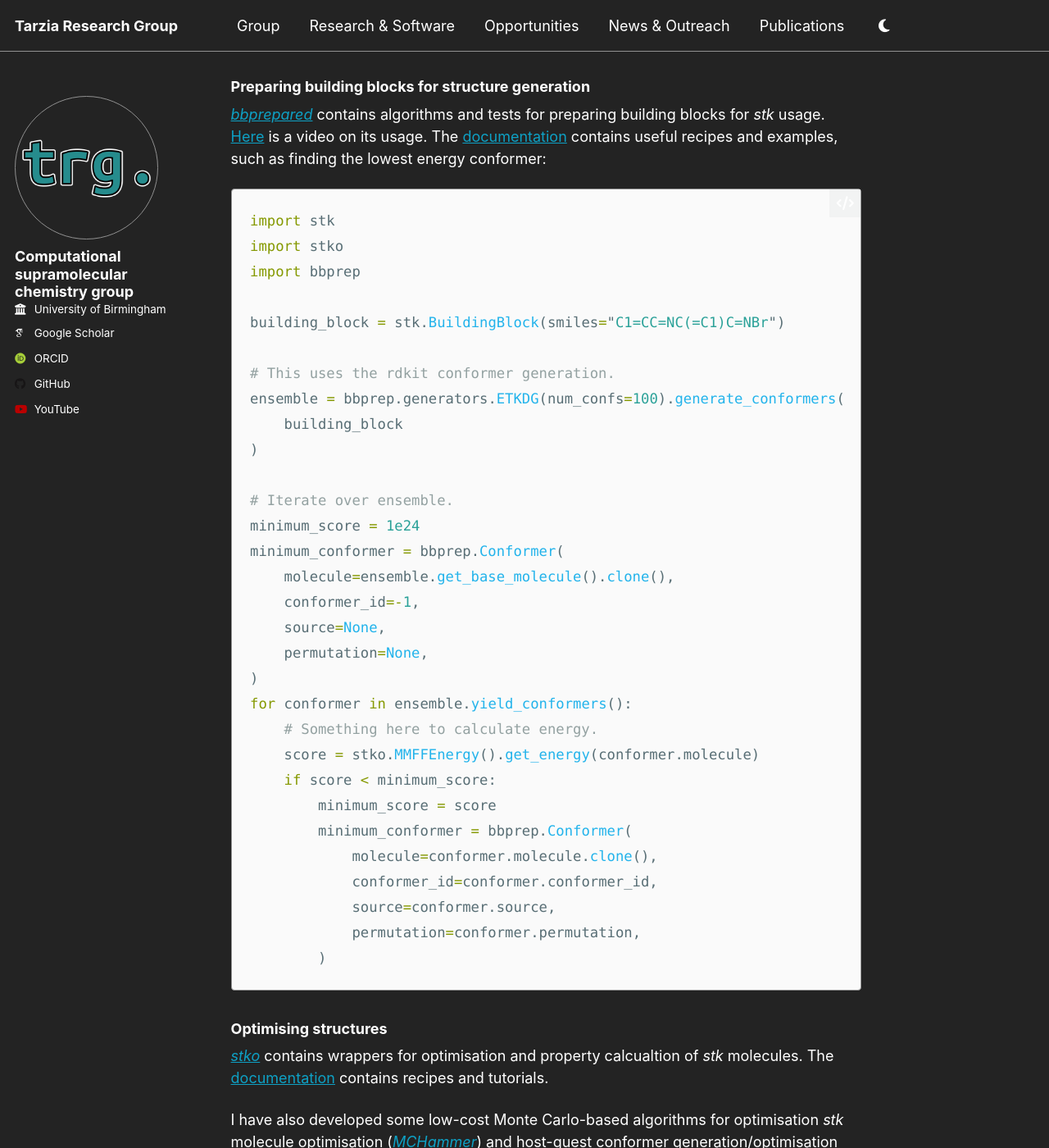
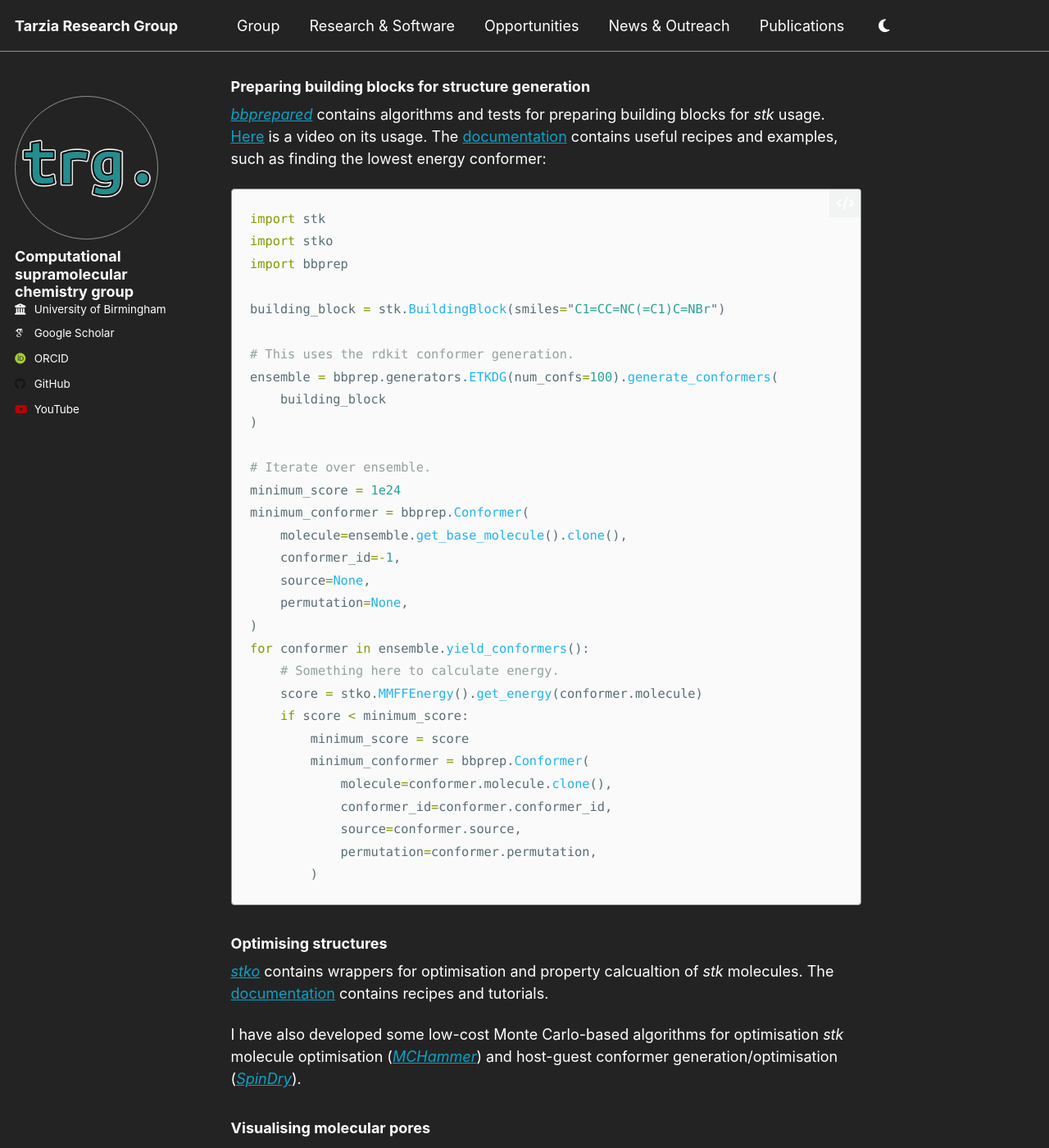
Before and after one commit to TarziaResearchGroup/TarziaResearchGroup.github.io, a Jekyll site: the page built from _pages/research.md, in a window 1280 px wide and 1400 px high, scrolled down 1073 px. Shown: the whole window at 82% size. Built offline with Jekyll 4.4.1, drawn with Linux system fonts in a browser that asks for light colours; some web fonts are replaced; a script that is not in the unit is left out.

Commit message:
Adjust syntax type size to 0.825em

```diff
--- a/_sass/_themes.scss
+++ b/_sass/_themes.scss
@@ -35,7 +35,7 @@ $type-size-2                : 1.953em;  // ~31.248px
 $type-size-3                : 1.563em;  // ~25.008px
 $type-size-4                : 1.25em;   // ~20px
 $type-size-5                : 1em;      // ~16px
-$type-size-syntax           : 0.875em;  // ~14px
+$type-size-syntax           : 0.825em;  // ~14px
 $type-size-6                : 0.75em;   // ~12px
 $type-size-7                : 0.6875em; // ~11px
 $type-size-8                : 0.625em;  // ~10px
```
